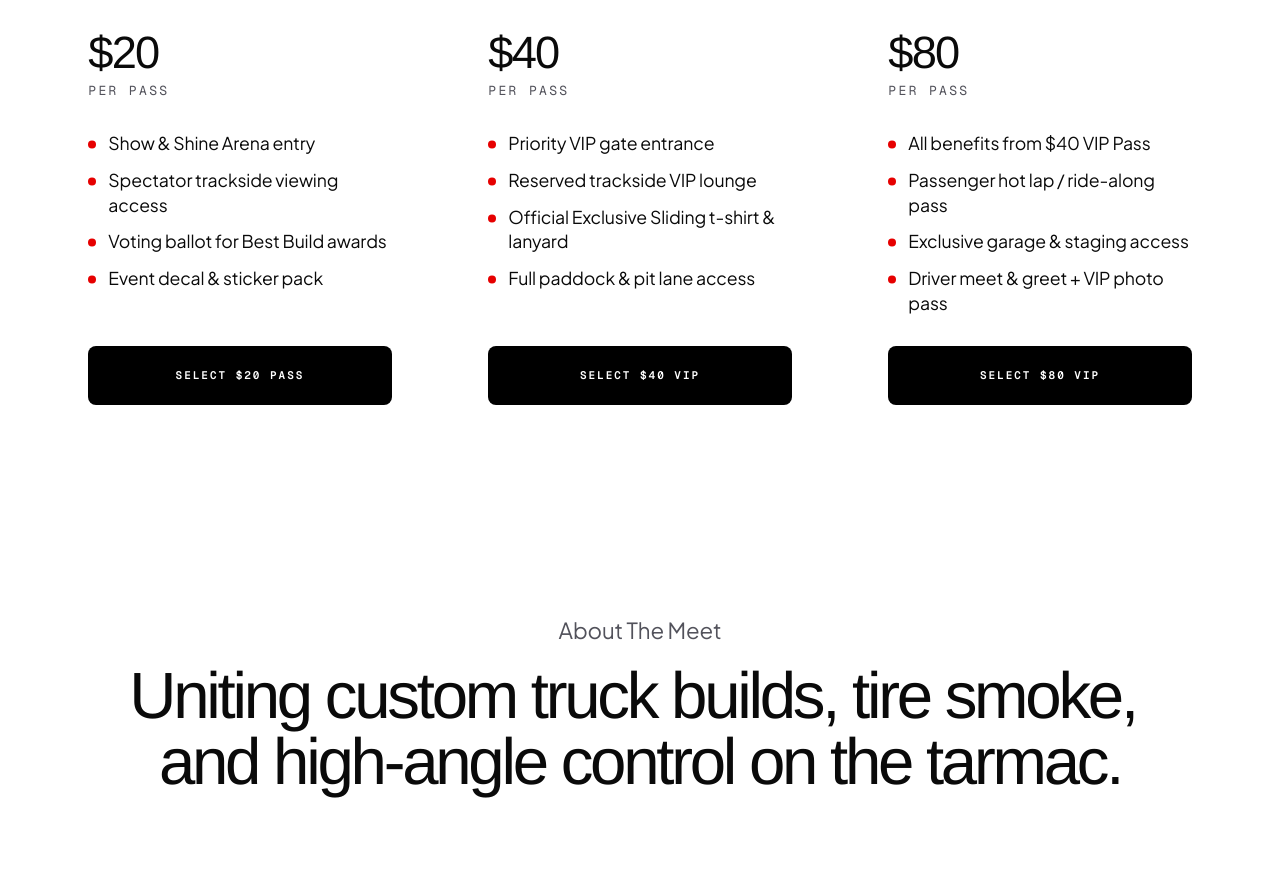
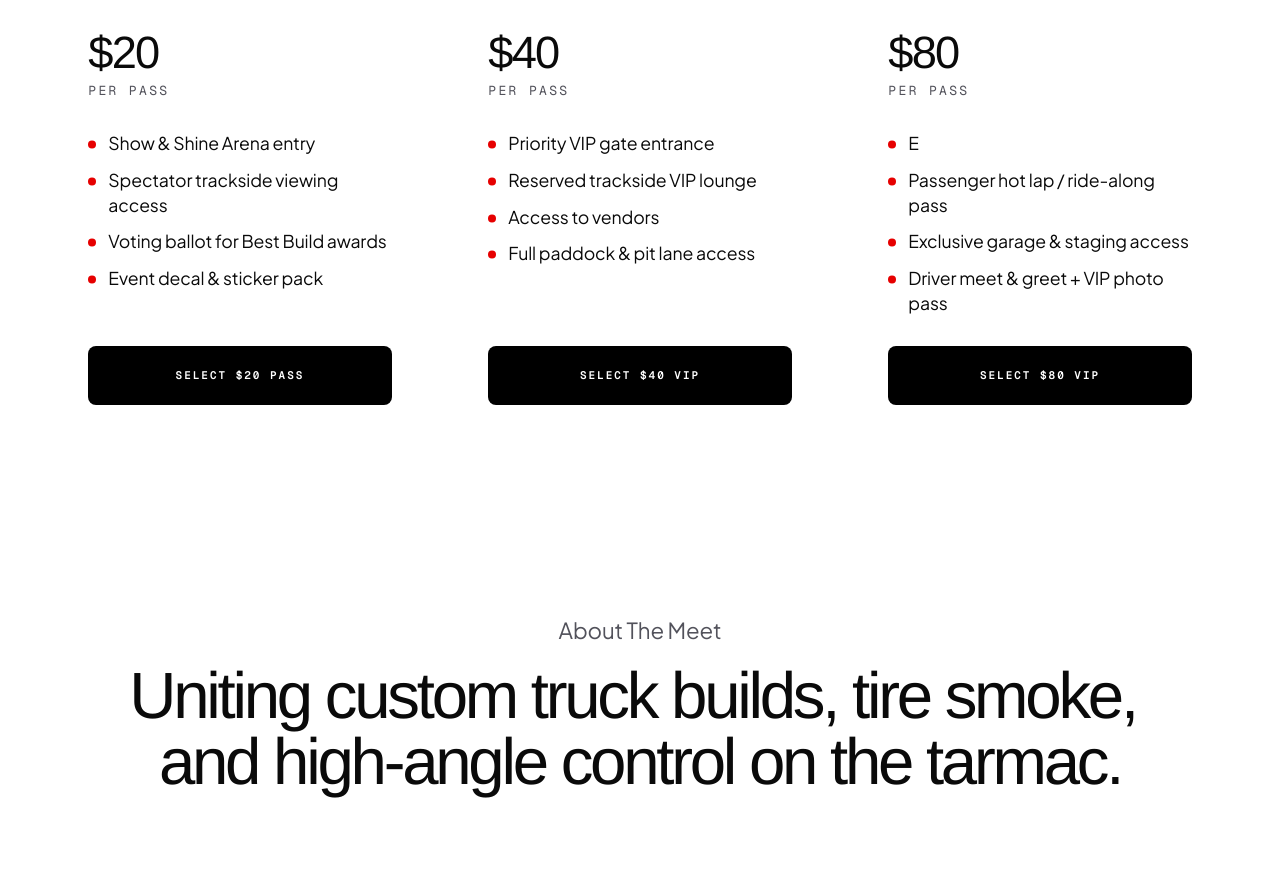
Before and after one commit to dmytro-webild/df0f0359-55bd-462a-af69-30db2382f1fd, a React (Vite) app: page / in a window 1280 px wide. Shown: the part 1225-2101 px from the top of the page. Built offline with nearby package versions, Linux system fonts and the light colour scheme; a web font is replaced by a local one.

Commit message:
Update src/pages/HomePage.tsx

```diff
--- a/src/pages/HomePage.tsx
+++ b/src/pages/HomePage.tsx
@@ -54,7 +54,7 @@ export default function HomePage() {
               features: [
                 "Priority VIP gate entrance",
                 "Reserved trackside VIP lounge",
-                "Official Exclusive Sliding t-shirt & lanyard",
+                "Access  to vendors",
                 "Full paddock & pit lane access"
               ],
               cta: {
@@ -69,7 +69,7 @@ export default function HomePage() {
               period: "per pass",
               description: "Ultimate VIP pass with passenger hot lap ride-along experience, garage bay access, and driver meet-and-greet.",
               features: [
-                "All benefits from $40 VIP Pass",
+                "E",
                 "Passenger hot lap / ride-along pass",
                 "Exclusive garage & staging access",
                 "Driver meet & greet + VIP photo pass"
```
